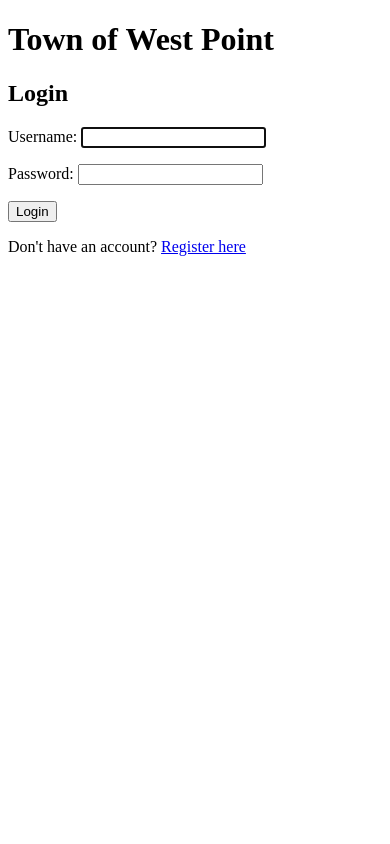
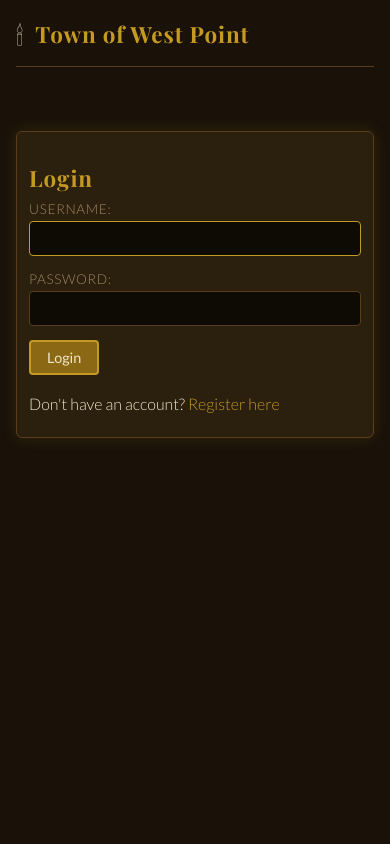
Before and after one commit to cdaneb/town_of_west_point, a Django app: a page that uses game/templates/game/login.html in a window 390 px wide. Run offline with Django 5.2, Linux system fonts and the light colour scheme.

Commit message:
Add Vercel deployment config, CSS/JS styling, and deployment docs
- vercel.json + build_files.sh for Vercel serverless deployment
- Styled all four templates with West-Point Mafia theme (dark parchment,
  brass buttons, Playfair Display headings, phase-day/night body classes)
- game/static/game/style.css — shared responsive stylesheet
- game/static/game/game.js — countdown timer, chat auto-scroll
- DEPLOYMENT_NOTES.md — documents WebSocket and phase-timer limitations

Co-Authored-By: Claude Sonnet 4.6 <noreply@anthropic.com>

```diff
--- /dev/null
+++ b/game/static/game/style.css
@@ -0,0 +1,254 @@
+@import url('https://fonts.googleapis.com/css2?family=Playfair+Display:wght@400;700&family=Lato:wght@300;400&display=swap');
+
+/* ── Base ─────────────────────────────────────────────────────────────────── */
+*, *::before, *::after { box-sizing: border-box; margin: 0; padding: 0; }
+
+:root {
+  --bg:         #1a1209;
+  --surface:    #2b1f0e;
+  --border:     #5a3e1b;
+  --text:       #f0e6c8;
+  --text-muted: #a08860;
+  --brass:      #8b6914;
+  --brass-hi:   #c49a22;
+  --amber-glow: rgba(196, 154, 34, 0.15);
+  --night-tint: rgba(20, 30, 60, 0.35);
+}
+
+body {
+  background-color: var(--bg);
+  color: var(--text);
+  font-family: 'Lato', sans-serif;
+  font-weight: 300;
+  min-height: 100vh;
+  padding: 0 1rem 2rem;
+}
+
+/* Day / Night body tints */
+body.phase-day   { background-color: #1e1508; }
+body.phase-night { background-color: #0e1018; }
+body.phase-day   .panel { background: rgba(40, 28, 8, 0.95); }
+body.phase-night .panel { background: rgba(14, 18, 36, 0.95); }
+
+/* ── Typography ───────────────────────────────────────────────────────────── */
+h1, h2, h3 {
+  font-family: 'Playfair Display', serif;
+  color: var(--brass-hi);
+  letter-spacing: 0.04em;
+}
+
+h1 { font-size: 2rem; margin-bottom: 0.25rem; }
+h2 { font-size: 1.4rem; margin: 1.2rem 0 0.5rem; }
+h3 { font-size: 1.1rem; }
+
+a { color: var(--brass-hi); text-decoration: none; }
+a:hover { text-decoration: underline; }
+
+p { margin-bottom: 0.5rem; line-height: 1.6; }
+
+/* ── Layout ───────────────────────────────────────────────────────────────── */
+.site-header {
+  display: flex;
+  align-items: center;
+  gap: 0.75rem;
+  padding: 1.2rem 0 0.8rem;
+  border-bottom: 1px solid var(--border);
+  margin-bottom: 1.2rem;
+}
+
+.lantern { font-size: 1.6rem; }
+
+.container {
+  max-width: 900px;
+  margin: 0 auto;
+}
+
+.row {
+  display: flex;
+  flex-wrap: wrap;
+  gap: 1rem;
+}
+
+.col { flex: 1 1 280px; }
+
+/* ── Panel / Card ─────────────────────────────────────────────────────────── */
+.panel {
+  background: var(--surface);
+  border: 1px solid var(--border);
+  border-radius: 6px;
+  padding: 1rem 1.2rem;
+  box-shadow: 0 0 16px var(--amber-glow);
+  margin-bottom: 1rem;
+}
+
+/* ── Buttons ──────────────────────────────────────────────────────────────── */
+button, .btn {
+  background: var(--brass);
+  color: var(--text);
+  border: 2px solid var(--brass-hi);
+  border-radius: 4px;
+  padding: 0.45rem 1rem;
+  font-family: 'Lato', sans-serif;
+  font-size: 0.9rem;
+  cursor: pointer;
+  transition: box-shadow 0.2s, background 0.2s;
+}
+
+button:hover, .btn:hover {
+  background: var(--brass-hi);
+  box-shadow: 0 0 10px var(--brass-hi);
+}
+
+button:disabled, .btn:disabled {
+  opacity: 0.45;
+  cursor: not-allowed;
+  box-shadow: none;
+}
+
+/* ── Forms ────────────────────────────────────────────────────────────────── */
+.form-group { margin-bottom: 0.9rem; }
+
+label {
+  display: block;
+  margin-bottom: 0.25rem;
+  color: var(--text-muted);
+  font-size: 0.85rem;
+  letter-spacing: 0.05em;
+  text-transform: uppercase;
+}
+
+input[type="text"],
+input[type="password"],
+textarea {
+  width: 100%;
+  background: #0e0a04;
+  color: var(--text);
+  border: 1px solid var(--border);
+  border-radius: 4px;
+  padding: 0.5rem 0.75rem;
+  font-size: 0.95rem;
+  outline: none;
+  transition: border-color 0.2s;
+}
+
+input:focus, textarea:focus { border-color: var(--brass-hi); }
+
+.errorlist {
+  color: #e05555;
+  font-size: 0.85rem;
+  list-style: none;
+  margin-top: 0.25rem;
+}
+
+/* ── Player list ──────────────────────────────────────────────────────────── */
+.player-list { list-style: none; padding: 0; }
+
+.player-list li {
+  display: flex;
+  align-items: center;
+  gap: 0.5rem;
+  padding: 0.4rem 0;
+  border-bottom: 1px solid rgba(90, 62, 27, 0.4);
+  flex-wrap: wrap;
+}
+
+.player-list li:last-child { border-bottom: none; }
+
+.player-dead { opacity: 0.45; font-style: italic; }
+
+.role-badge {
+  font-size: 0.75rem;
+  padding: 0.15rem 0.5rem;
+  border-radius: 3px;
+  border: 1px solid;
+}
+
+.role-badge.mafia { color: #e05555; border-color: #e05555; }
+.role-badge.town  { color: #55a855; border-color: #55a855; }
+
+/* ── Chat ─────────────────────────────────────────────────────────────────── */
+.chat-log {
+  height: 200px;
+  overflow-y: auto;
+  background: #0e0a04;
+  border: 1px solid var(--border);
+  border-radius: 4px;
+  padding: 0.5rem 0.75rem;
+  list-style: none;
+  margin-bottom: 0.5rem;
+  scroll-behavior: smooth;
+}
+
+.chat-log li { padding: 0.2rem 0; font-size: 0.9rem; line-height: 1.4; }
+
+.chat-input-row {
+  display: flex;
+  gap: 0.5rem;
+}
+
+.chat-input-row input { flex: 1; }
+
+/* ── Timer / Phase ────────────────────────────────────────────────────────── */
+.phase-info {
+  display: flex;
+  gap: 1.5rem;
+  align-items: center;
+  flex-wrap: wrap;
+  margin-bottom: 0.75rem;
+}
+
+.phase-label {
+  font-family: 'Playfair Display', serif;
+  font-size: 1.1rem;
+  color: var(--brass-hi);
+}
+
+#phase-timer {
+  font-size: 1.3rem;
+  font-weight: 700;
+  color: var(--brass-hi);
+  font-variant-numeric: tabular-nums;
+}
+
+/* ── Auth / Lobby centre card ─────────────────────────────────────────────── */
+.auth-card {
+  max-width: 420px;
+  margin: 4rem auto;
+}
+
+/* ── Lantern flicker animation ────────────────────────────────────────────── */
+@keyframes flicker {
+  0%   { opacity: 1; }
+  10%  { opacity: 0.85; }
+  20%  { opacity: 1; }
+  50%  { opacity: 0.9; }
+  60%  { opacity: 1; }
+  80%  { opacity: 0.8; }
+  90%  { opacity: 1; }
+  100% { opacity: 0.95; }
+}
+
+.lantern { display: inline-block; animation: flicker 3s infinite ease-in-out; }
+
+/* ── Status badges ────────────────────────────────────────────────────────── */
+.status-alive { color: #55a855; }
+.status-dead  { color: #e05555; font-style: italic; }
+
+/* ── Winner banner ────────────────────────────────────────────────────────── */
+.winner-banner {
+  text-align: center;
+  padding: 1rem;
+  border: 2px solid var(--brass-hi);
+  border-radius: 6px;
+  background: var(--amber-glow);
+  margin-bottom: 1rem;
+}
+
+.winner-banner h2 { font-size: 1.8rem; }
+
+/* ── Responsive ───────────────────────────────────────────────────────────── */
+@media (max-width: 600px) {
+  h1 { font-size: 1.4rem; }
+  .row { flex-direction: column; }
+  .panel { padding: 0.75rem; }
+}
--- a/game/templates/game/login.html
+++ b/game/templates/game/login.html
@@ -1,18 +1,45 @@
+{% load static %}
 <!DOCTYPE html>
-<html>
+<html lang="en">
 <head>
-    <title>Mafia Login</title>
+    <meta charset="UTF-8">
+    <meta name="viewport" content="width=device-width, initial-scale=1.0">
+    <title>Login — Town of West Point</title>
+    <link rel="stylesheet" href="{% static 'game/style.css' %}">
 </head>
 <body>
-    <h1>Town of West Point</h1>
-    <h2>Login</h2>
+<div class="container">
+    <header class="site-header">
+        <span class="lantern">🕯</span>
+        <h1>Town of West Point</h1>
+    </header>
 
-    <form method="post">
-        {% csrf_token %}
-        {{ form.as_p }}
-        <button type="submit">Login</button>
-    </form>
-
-    <p>Don't have an account? <a href="{% url 'register' %}">Register here</a></p>
+    <div class="auth-card">
+        <div class="panel">
+            <h2>Login</h2>
+            <form method="post">
+                {% csrf_token %}
+                {% for field in form %}
+                <div class="form-group">
+                    {{ field.label_tag }}
+                    {{ field }}
+                    {% if field.errors %}
+                        <ul class="errorlist">
+                            {% for error in field.errors %}<li>{{ error }}</li>{% endfor %}
+                        </ul>
+                    {% endif %}
+                </div>
+                {% endfor %}
+                {% if form.non_field_errors %}
+                    <ul class="errorlist">
+                        {% for error in form.non_field_errors %}<li>{{ error }}</li>{% endfor %}
+                    </ul>
+                {% endif %}
+                <button type="submit">Login</button>
+            </form>
+            <p style="margin-top:1rem;">Don't have an account? <a href="{% url 'register' %}">Register here</a></p>
+        </div>
+    </div>
+</div>
 </body>
 </html>
```
Also changed, not shown: DEPLOYMENT_NOTES.md (added, +56 -0 lines), game/static/game/game.js (added, +36 -0 lines), game/templates/game/game.html (+79 -64 lines), game/templates/game/lobby.html (+29 -14 lines), game/templates/game/register.html (+41 -11 lines), vercel.json (added), 1 other file.
